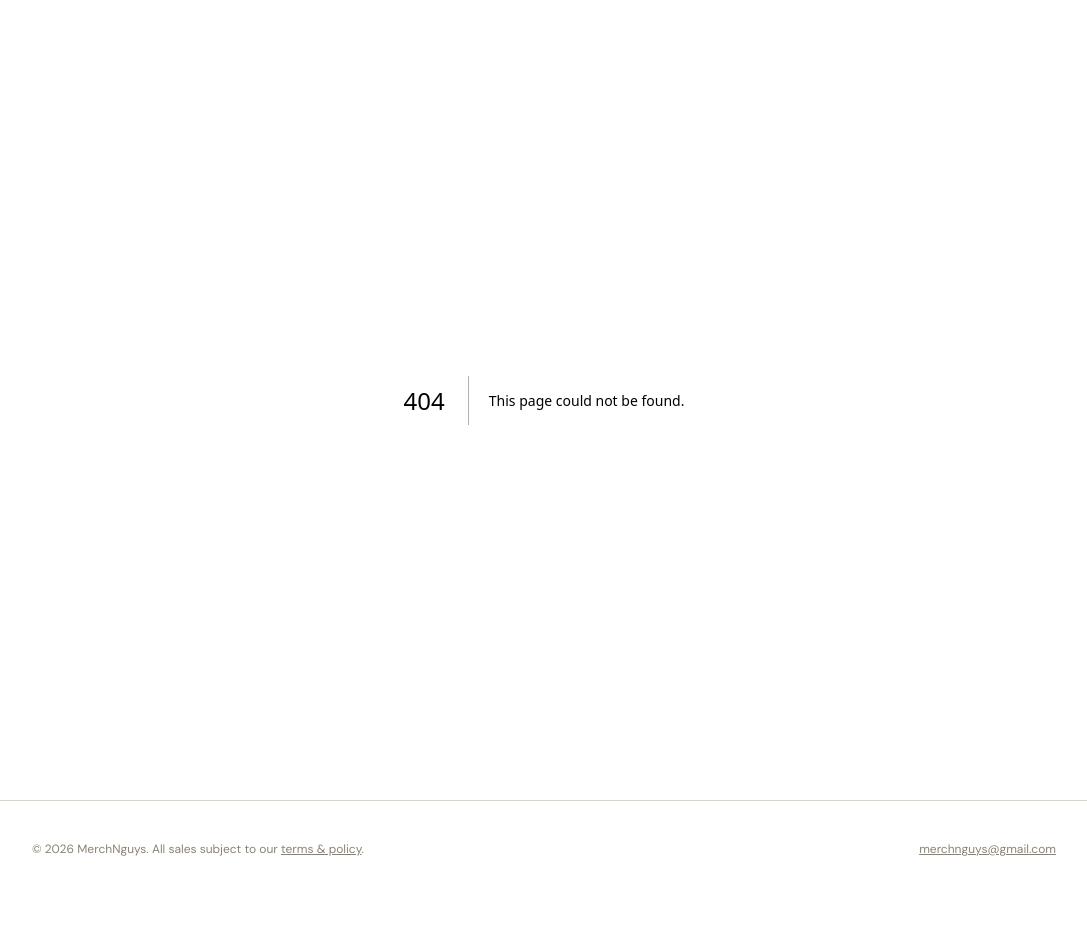
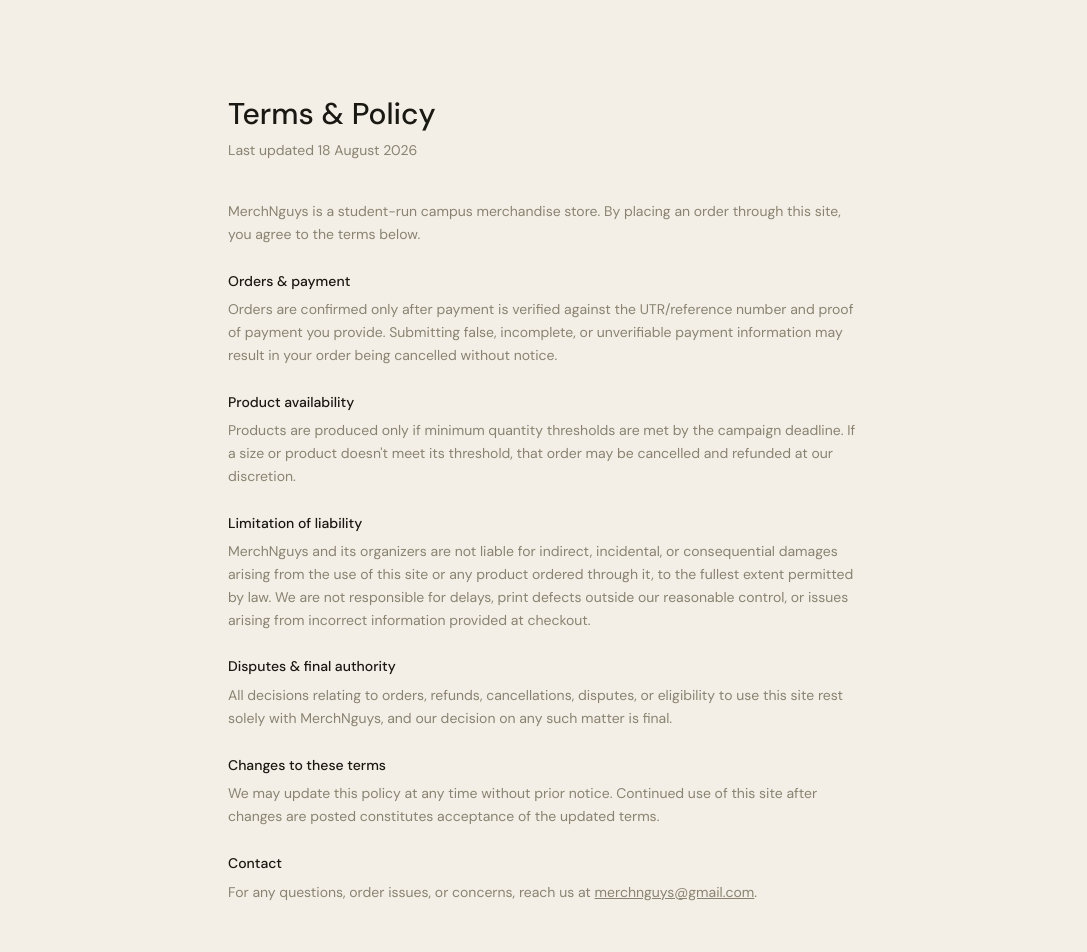
Before and after one commit to varadchavan-44/merchant, a Next.js app: page /legal in a window 1280 px wide. Before the commit this address had no page. Shown: the top 952 px of the page, without its empty margins (96-1183 px from the left). Before the commit the page ends 897 px from the top, so only its background shows below. Built offline with nearby package versions, Linux system fonts and the light colour scheme.

Commit message:
Add Terms & Policy page for MerchNguys
This file contains the Terms and Policy page for MerchNguys, detailing orders, payment, product availability, liability limitations, dispute resolution, and contact information.

```diff
--- /dev/null
+++ b/src/app/legal/page.tsx
@@ -0,0 +1,75 @@
+export const metadata = {
+  title: "Terms & Policy — MerchNguys",
+};
+
+export default function PolicyPage() {
+  return (
+    <div className="max-w-2xl mx-auto px-5 py-16 lg:py-24">
+      <h1 className="font-display font-medium text-3xl mb-2">Terms &amp; Policy</h1>
+      <p className="text-sm text-ink-muted mb-10">Last updated {new Date().toLocaleDateString("en-IN", { year: "numeric", month: "long", day: "numeric" })}</p>
+
+      <div className="space-y-6 text-sm leading-relaxed text-ink-muted">
+        <p>
+          MerchNguys is a student-run campus merchandise store. By placing an order through this
+          site, you agree to the terms below.
+        </p>
+
+        <div>
+          <h2 className="text-ink font-medium mb-1.5">Orders &amp; payment</h2>
+          <p>
+            Orders are confirmed only after payment is verified against the UTR/reference number and
+            proof of payment you provide. Submitting false, incomplete, or unverifiable payment
+            information may result in your order being cancelled without notice.
+          </p>
+        </div>
+
+        <div>
+          <h2 className="text-ink font-medium mb-1.5">Product availability</h2>
+          <p>
+            Products are produced only if minimum quantity thresholds are met by the campaign
+            deadline. If a size or product doesn&apos;t meet its threshold, that order may be
+            cancelled and refunded at our discretion.
+          </p>
+        </div>
+
+        <div>
+          <h2 className="text-ink font-medium mb-1.5">Limitation of liability</h2>
+          <p>
+            MerchNguys and its organizers are not liable for indirect, incidental, or consequential
+            damages arising from the use of this site or any product ordered through it, to the
+            fullest extent permitted by law. We are not responsible for delays, print defects
+            outside our reasonable control, or issues arising from incorrect information provided at
+            checkout.
+          </p>
+        </div>
+
+        <div>
+          <h2 className="text-ink font-medium mb-1.5">Disputes &amp; final authority</h2>
+          <p>
+            All decisions relating to orders, refunds, cancellations, disputes, or eligibility to
+            use this site rest solely with MerchNguys, and our decision on any such matter is final.
+          </p>
+        </div>
+
+        <div>
+          <h2 className="text-ink font-medium mb-1.5">Changes to these terms</h2>
+          <p>
+            We may update this policy at any time without prior notice. Continued use of this site
+            after changes are posted constitutes acceptance of the updated terms.
+          </p>
+        </div>
+
+        <div>
+          <h2 className="text-ink font-medium mb-1.5">Contact</h2>
+          <p>
+            For any questions, order issues, or concerns, reach us at{" "}
+            <a href="mailto:merchnguys@gmail.com" className="underline hover:text-ink transition-colors duration-150">
+              merchnguys@gmail.com
+            </a>
+            .
+          </p>
+        </div>
+      </div>
+    </div>
+  );
+}
```
